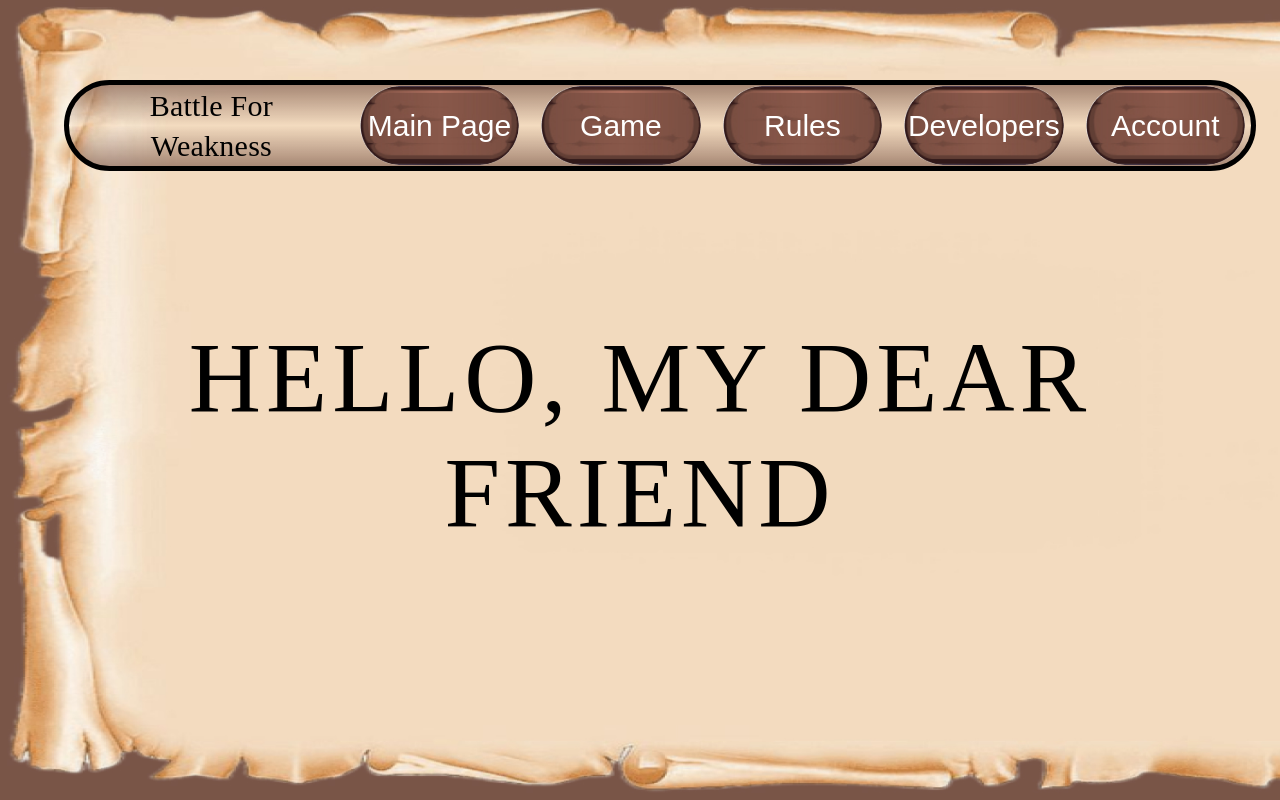
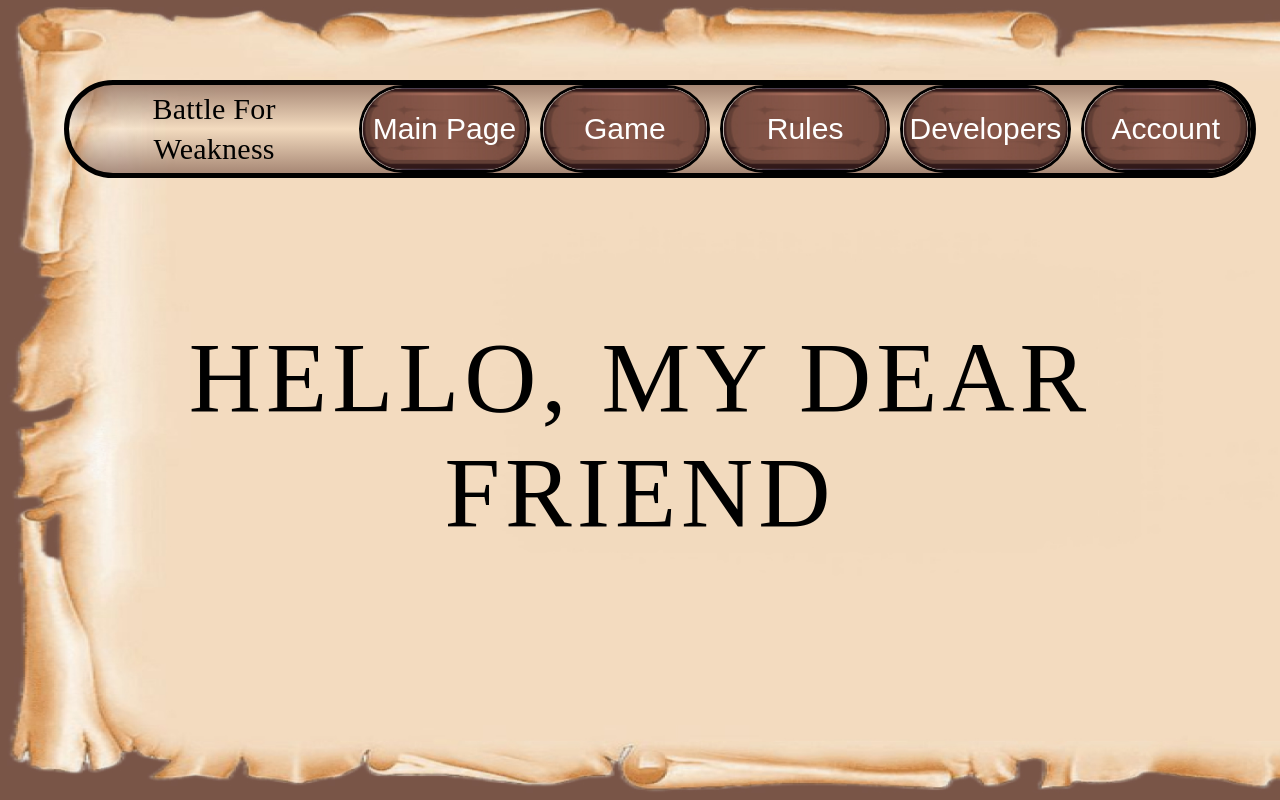
Before and after one commit to quadratishkin/angular, an Angular app in the folder first-angular/: page / in a window 1280 px wide. Built offline with nearby package versions, Linux system fonts and the light colour scheme.

Commit message:
some fixes

```diff
--- a/first-angular/src/app/content/authorization-page/account-creating/account-creating.component.ts
+++ b/first-angular/src/app/content/authorization-page/account-creating/account-creating.component.ts
@@ -23,11 +23,25 @@ export class AccountCreatingComponent {
     private http: HttpClient,
     public pageContentService: PageContentService
   ) {}
+
+  body = {
+    fraction1: 'mountains',
+    fraction2: 'mountains',
+    player1: 1,
+    player2: 2,
+  };
+
+  url = 'http://193.109.79.58:8081/init';
+
   search() {
+    console.log('Я отправил');
     // 'https://jsonplaceholder.typicode.com/users/2' +
-    this.http.get(this.value).subscribe((response) => {
-      this.answer = Object.entries(response);
+
+    this.http.post<any>(this.url, this.body).subscribe((response) => {
+      console.log(response);
     });
-    console.log(this.answer);
+    // this.http.get(this.url).subscribe((response) => {
+    //   console.log(response);
+    // });
   }
 }
--- a/first-angular/src/app/toolbar/toolbar.component.scss
+++ b/first-angular/src/app/toolbar/toolbar.component.scss
@@ -9,7 +9,7 @@
     rgba(121, 85, 72, 0.62) 100%
   );
   display: flex;
-  justify-content: center;
+  justify-content: space-between;
   align-items: center;
   border: 5px solid #000;
   padding-inline-start: 30px;
@@ -34,18 +34,19 @@
   margin-left: 30px;
   gap: 10px;
   display: flex;
-  justify-content: center;
+  justify-content: space-between;
   align-items: center;
 }
 
 .menuBtn {
   position: relative;
+  padding: 0;
   border-radius: 55px;
   display: flex;
   justify-content: center;
   align-items: center;
   background-color: rgba(0, 0, 0, 0);
-  border: 0;
+  border: 3px solid black;
 }
 
 .toolbarButtonText {
@@ -64,5 +65,4 @@
   display: block;
   object-fit: cover;
   width: 100%;
-  height: 100%;
 }
```
